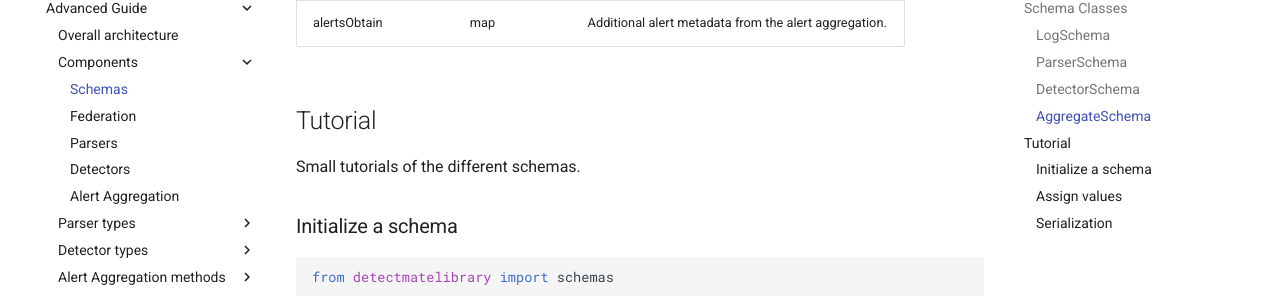
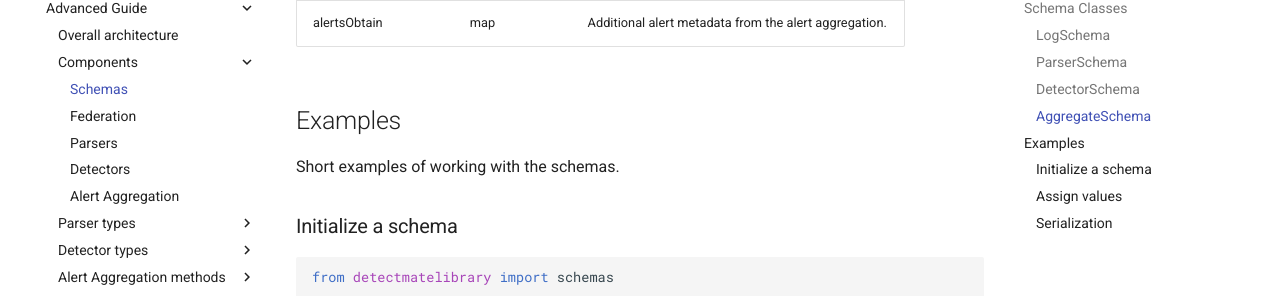
Before and after one commit to ait-detectmate/DetectMateLibrary, an MkDocs documentation site: the page built from docs/schemas.md, in a window 1280 px wide and 900 px high, scrolled down 4093 px. Shown: the part 154-450 px from the top of the window. Built offline with MkDocs 1.6.1 and Material for MkDocs 9.7.7, drawn with Linux system fonts in a browser that asks for light colours.

Commit message:
correct wording

```diff
--- a/docs/schemas.md
+++ b/docs/schemas.md
@@ -125,9 +125,9 @@ Fields:
 | description | string | Human-readable description of the alert aggregation. |
 | alertsObtain | map<string,string> | Additional alert metadata from the alert aggregation. |
 
-## Tutorial
+## Examples
 
-Small tutorials of the different schemas.
+Short examples of working with the schemas.
 
 ### Initialize a schema
 
```
